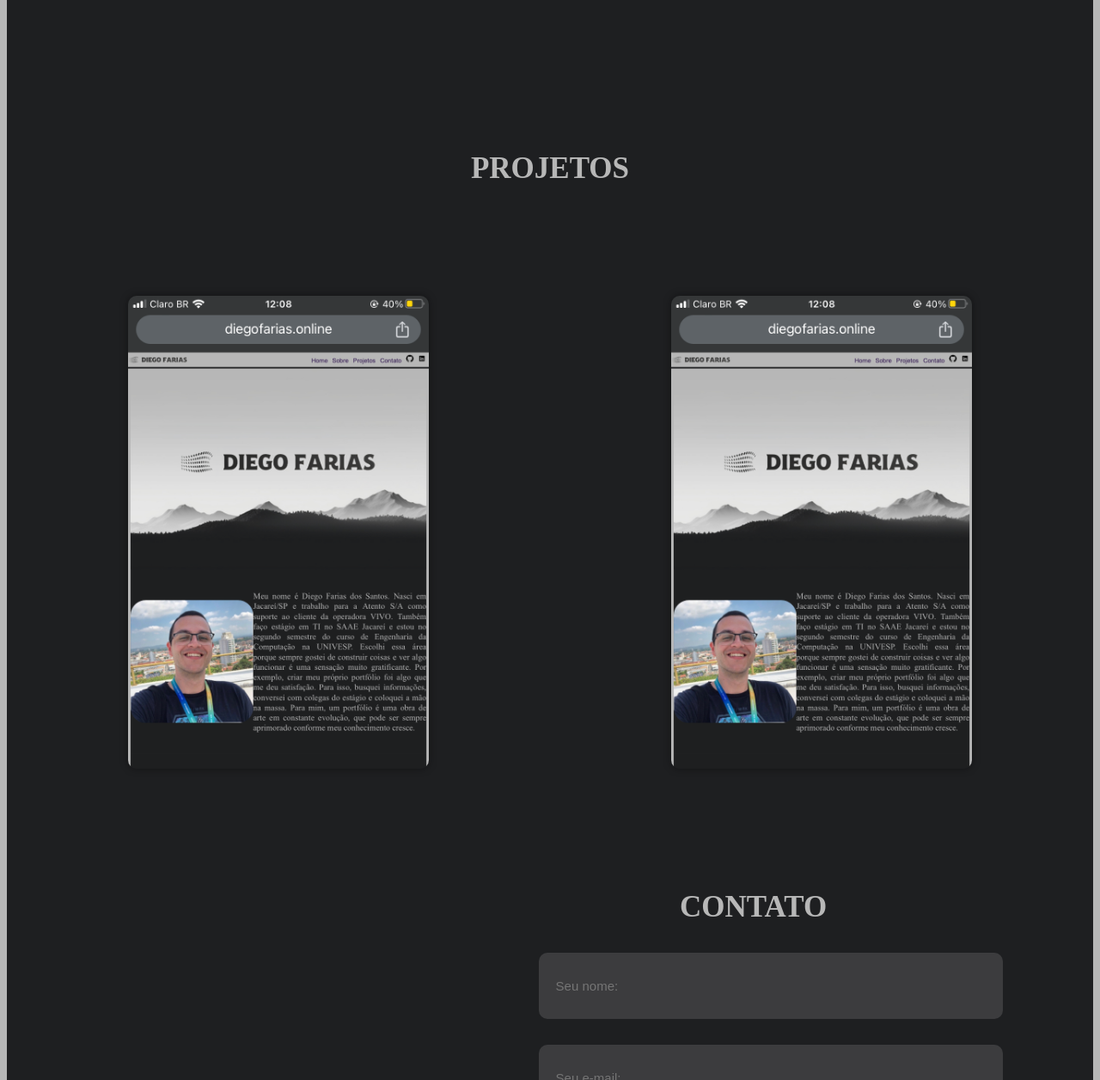
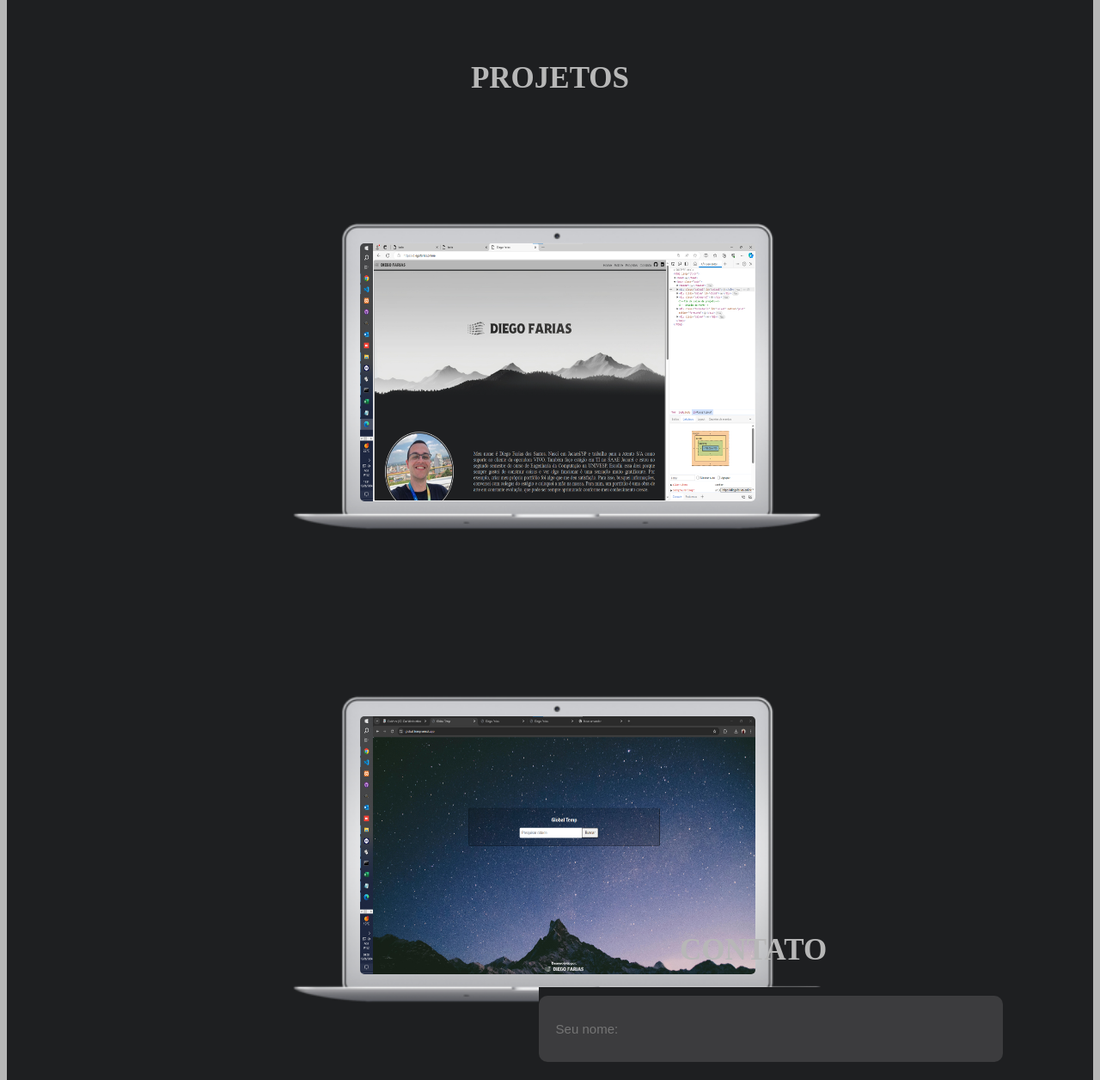
Before and after one commit to DiegoFariasDF/diegofarias.online, a PHP site: page / in a window 1280 px wide. Shown: the part 1460-2716 px from the top of the page at 86% size. Run offline with PHP 8.4, Linux system fonts and the light colour scheme.

Commit message:
up projet

```diff
--- a/index.html
+++ b/index.html
@@ -33,42 +33,27 @@
         um portfólio é uma obra de arte em constante evolução, que pode ser sempre aprimorado conforme meu conhecimento cresce.</p>
     </div>
 
-    <div class="caixaproj"><!--caixa de projeto-->
-        <div class="nproj" id="caixa2">
-            <h1>PROJETOS</h1>
+    <div class="projetos"><!--caixa de projeto-->
+
+        <div class="proj"><h1>PROJETOS</h1></div>
+        <div>
+            <div class="note">
+                <a href="https://diegofarias.online"><img src="portfolio.png"></a>
+            </div>
+            <div class="note">
+                <a href="https://global-temp.vercel.app/"><img src="global-temp1.png"></a>
+            </div>
         </div>
 
 
-        <div class="caixaproje">
-            <div class="container">
-
-                <div class="flip">
-
-                    <div class="frente">
-                    </div><!--fim da frente-->
-
-                    <div class="tras">
-                    </div><!--fim de tras-->
-
-                </div><!--fim do flip-->
-
-            </div><!-- fim do container-->
-
-            <div class="container">
-
-                <div class="flip">
-
-                    <div class="frente">
-                    </div><!--fim da frente-->
-
-                    <div class="tras">
-                    </div><!--fim de tras-->
-
-                </div><!--fim do flip-->
-
-            </div><!-- fim do container-->
+        <div>
+            <div class="note">
+                <a href="https://diegofariasdf.github.io/matheusbarros/"><img src="prof.png"></a>
+            </div>
+            <div class="note">
+                <a href="https://calculadora-univesp.vercel.app/"><img src="calculadora.png"></a>
+            </div>
         </div>
-
     </div><!--fim da caixa de projeto-->
 
     <!-- inicio do form-->
--- a/style.css
+++ b/style.css
@@ -182,7 +182,7 @@ h1 {
     border-color: #c4c2c2;
 }
 
-
+/*
 .container{
     position: relative;
     width: 350px;
@@ -223,7 +223,8 @@ h1 {
     background-image: url(site1.gif);
     background-size: cover;
     transform: rotateY(180deg);
-}
+}*/
+
 
 
 /*INICIO DO FOMR*/
@@ -302,20 +303,38 @@ button:hover, form .btn-enviar input:hover{
     width: 500px;
 }
 
-.caixaproj{
+.projetos{
+    height: 125vh;
     display: flex;
-    flex-direction: column;
-    align-items: center;
-    height: 950px;
+    flex-direction:row;
+    justify-content: space-around;
+    flex-wrap: wrap;
+    background-color: #1e1f21;
+
 }
 
-.caixaproje{
+.proj{
     display: flex;
     flex-direction: row;
+    width: 100%;
     align-items: center;
-    justify-content: space-around;
-    width: 100%;
-    flex-wrap: wrap;
+    justify-content: center;
+}
 
+.note{
+    display: flex;
+    background-image: url(note1.png);
+    background-size: cover;
+    height: 500px;
+    width: 700px;
+    justify-content: center;
+    margin-top: 50px;
+}
 
+.note img{
+    height: 300px;
+    width: 460px;
+
+    margin: 98px 0 0 18px;
+    border-radius: 5px;
 }
```
Also changed, not shown: calculadora.png (added), global-temp1.png (added), note.png (added), note1.png (added), portfolio.png (added), 1 other file.
